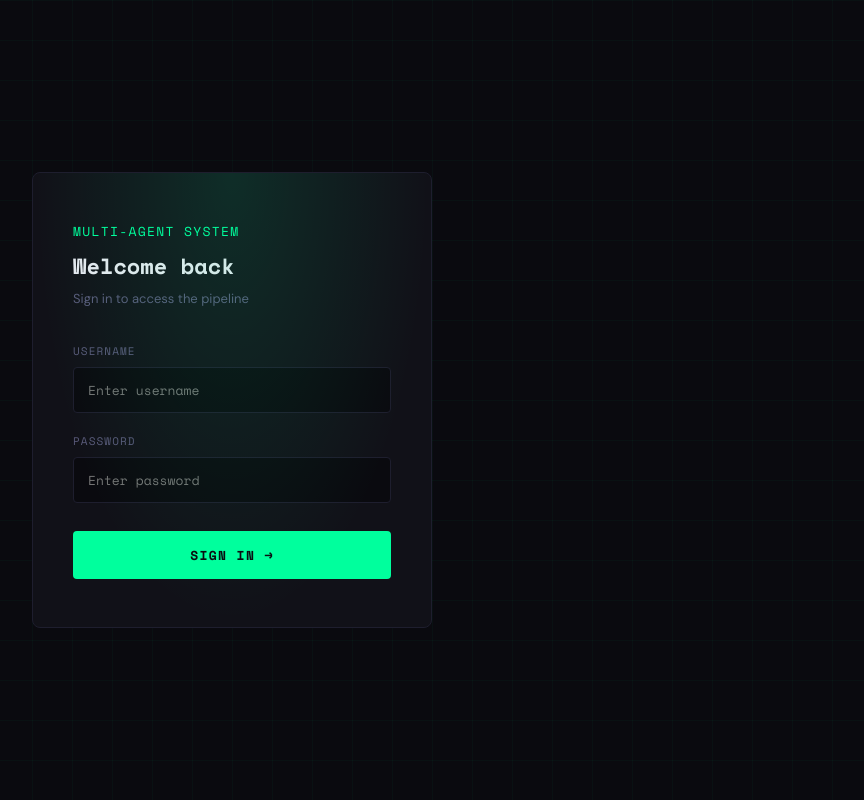
After one commit to Belmont-01/data-janitor-orchestrator, a Flask app: page /login in a window 1280 px wide. The commit adds this page. Shown: the whole page, without its empty margins (408-1272 px from the left). Run offline with Flask 3, Linux system fonts and the light colour scheme.

Commit message:
Add login, OCR support, and deployment config

```diff
--- a/app.py
+++ b/app.py
@@ -1,9 +1,16 @@
 import os
 import json
 import tempfile
-from flask import Flask, request, jsonify, render_template
+from flask import (
+    Flask, request, jsonify, render_template,
+    redirect, url_for, session
+)
+from functools import wraps
 from dotenv import load_dotenv, find_dotenv
-from errors import PipelineError, FileIngestionError, APIError, InvalidOutputError, AgentTimeoutError
+from errors import (
+    PipelineError, FileIngestionError, APIError,
+    InvalidOutputError, AgentTimeoutError
+)
 
 load_dotenv(find_dotenv())
 
@@ -14,7 +21,29 @@ from orchestrator.boss import run_pipeline
 
 app = Flask(__name__)
 
-ALLOWED_EXTENSIONS = {".csv", ".pdf", ".xlsx", ".xls", ".txt"}
+# -------------------------------------------------------------------
+# Security config — all values come from environment variables
+# Never hardcode credentials here
+# -------------------------------------------------------------------
+app.secret_key = os.getenv("SECRET_KEY", "change-this-in-production")
+APP_USERNAME = os.getenv("APP_USERNAME", "admin")
+APP_PASSWORD = os.getenv("APP_PASSWORD", "changeme")
+
+ALLOWED_EXTENSIONS = {".csv", ".pdf", ".xlsx", ".xls", ".txt", ".json"}
+
+
+# -------------------------------------------------------------------
+# Auth helpers
+# -------------------------------------------------------------------
+
+def login_required(f):
+    """Decorator that redirects to login if user is not authenticated."""
+    @wraps(f)
+    def decorated(*args, **kwargs):
+        if not session.get("logged_in"):
+            return redirect(url_for("login"))
+        return f(*args, **kwargs)
+    return decorated
 
 
 def allowed_file(filename: str) -> bool:
@@ -22,12 +51,39 @@ def allowed_file(filename: str) -> bool:
     return ext in ALLOWED_EXTENSIONS
 
 
+# -------------------------------------------------------------------
+# Routes
+# -------------------------------------------------------------------
+
+@app.route("/login", methods=["GET", "POST"])
+def login():
+    error = None
+    if request.method == "POST":
+        username = request.form.get("username", "").strip()
+        password = request.form.get("password", "").strip()
+        if username == APP_USERNAME and password == APP_PASSWORD:
+            session["logged_in"] = True
+            session["username"] = username
+            return redirect(url_for("index"))
+        else:
+            error = "Invalid username or password."
+    return render_template("login.html", error=error)
+
+
+@app.route("/logout")
+def logout():
+    session.clear()
+    return redirect(url_for("login"))
+
+
 @app.route("/")
+@login_required
 def index():
-    return render_template("index.html")
+    return render_template("index.html", username=session.get("username"))
 
 
 @app.route("/upload", methods=["POST"])
+@login_required
 def upload():
     if "file" not in request.files:
         return jsonify({"success": False, "error": "No file provided."}), 400
@@ -41,10 +97,9 @@ def upload():
         ext = os.path.splitext(file.filename)[-1].lower()
         return jsonify({
             "success": False,
-            "error": f"Unsupported file type: '{ext}'. Supported: .csv, .pdf, .xlsx, .txt"
+            "error": f"Unsupported file type: '{ext}'. Supported: .csv, .pdf, .xlsx, .txt, .json"
         }), 400
 
-    # Save uploaded file to a temp location
     suffix = os.path.splitext(file.filename)[-1].lower()
     with tempfile.NamedTemporaryFile(delete=False, suffix=suffix) as tmp:
         file.save(tmp.name)
@@ -55,7 +110,6 @@ def upload():
     try:
         run_pipeline(tmp_path, output_dir)
 
-        # Read outputs
         json_path = os.path.join(output_dir, "output.json")
         report_path = os.path.join(output_dir, "report.md")
 
@@ -90,7 +144,6 @@ def upload():
     except Exception as e:
         return jsonify({"success": False, "error": f"Unexpected error: {e}"}), 500
     finally:
-        # Always clean up the temp file
         if os.path.exists(tmp_path):
             os.remove(tmp_path)
 
@@ -98,4 +151,4 @@ def upload():
 if __name__ == "__main__":
     os.makedirs("data/clean", exist_ok=True)
     os.makedirs("templates", exist_ok=True)
-    app.run(debug=True, port=5000)
+    app.run(debug=False, port=5000)
--- a/requirements.txt
+++ b/requirements.txt
@@ -12,3 +12,6 @@ flask
 
 # Environment
 python-dotenv
+
+# Production server
+gunicorn
--- /dev/null
+++ b/templates/login.html
@@ -0,0 +1,183 @@
+<!DOCTYPE html>
+<html lang="en">
+<head>
+  <meta charset="UTF-8"/>
+  <meta name="viewport" content="width=device-width, initial-scale=1.0"/>
+  <title>Login — Data Janitor & Orchestrator</title>
+  <link href="https://fonts.googleapis.com/css2?family=Space+Mono:wght@400;700&family=DM+Sans:wght@300;400;500&display=swap" rel="stylesheet"/>
+  <style>
+    *, *::before, *::after { box-sizing: border-box; margin: 0; padding: 0; }
+
+    :root {
+      --bg: #0a0a0f;
+      --surface: #111118;
+      --border: #1e1e2e;
+      --accent: #00ff9d;
+      --accent-dim: rgba(0,255,157,0.12);
+      --accent-glow: rgba(0,255,157,0.35);
+      --text: #e8e8f0;
+      --muted: #5a5a7a;
+      --error: #ff4d6d;
+      --mono: 'Space Mono', monospace;
+      --sans: 'DM Sans', sans-serif;
+    }
+
+    body {
+      background: var(--bg);
+      color: var(--text);
+      font-family: var(--sans);
+      min-height: 100vh;
+      display: flex;
+      align-items: center;
+      justify-content: center;
+    }
+
+    body::before {
+      content: '';
+      position: fixed;
+      inset: 0;
+      background-image:
+        linear-gradient(rgba(0,255,157,0.03) 1px, transparent 1px),
+        linear-gradient(90deg, rgba(0,255,157,0.03) 1px, transparent 1px);
+      background-size: 40px 40px;
+      pointer-events: none;
+    }
+
+    .login-card {
+      background: var(--surface);
+      border: 1px solid var(--border);
+      border-radius: 8px;
+      padding: 48px 40px;
+      width: 100%;
+      max-width: 400px;
+      position: relative;
+      z-index: 1;
+      animation: fadeUp 0.5s ease both;
+    }
+
+    .login-card::before {
+      content: '';
+      position: absolute;
+      inset: 0;
+      border-radius: 8px;
+      background: radial-gradient(ellipse at 50% 0%, var(--accent-dim), transparent 70%);
+      pointer-events: none;
+    }
+
+    .logo {
+      font-family: var(--mono);
+      font-size: 13px;
+      color: var(--accent);
+      letter-spacing: 0.1em;
+      text-transform: uppercase;
+      margin-bottom: 8px;
+    }
+
+    h1 {
+      font-family: var(--mono);
+      font-size: 22px;
+      font-weight: 700;
+      margin-bottom: 8px;
+    }
+
+    .subtitle {
+      color: var(--muted);
+      font-size: 13px;
+      margin-bottom: 36px;
+    }
+
+    .field {
+      margin-bottom: 20px;
+    }
+
+    label {
+      display: block;
+      font-family: var(--mono);
+      font-size: 11px;
+      color: var(--muted);
+      letter-spacing: 0.1em;
+      text-transform: uppercase;
+      margin-bottom: 8px;
+    }
+
+    input {
+      width: 100%;
+      padding: 12px 14px;
+      background: var(--bg);
+      border: 1px solid var(--border);
+      border-radius: 4px;
+      color: var(--text);
+      font-family: var(--mono);
+      font-size: 13px;
+      transition: border-color 0.2s, box-shadow 0.2s;
+      outline: none;
+    }
+
+    input:focus {
+      border-color: var(--accent);
+      box-shadow: 0 0 12px var(--accent-glow);
+    }
+
+    .error-msg {
+      background: rgba(255,77,109,0.08);
+      border: 1px solid var(--error);
+      border-radius: 4px;
+      padding: 10px 14px;
+      font-family: var(--mono);
+      font-size: 12px;
+      color: var(--error);
+      margin-bottom: 20px;
+    }
+
+    .login-btn {
+      width: 100%;
+      padding: 14px;
+      background: var(--accent);
+      color: var(--bg);
+      border: none;
+      border-radius: 4px;
+      font-family: var(--mono);
+      font-size: 13px;
+      font-weight: 700;
+      letter-spacing: 0.1em;
+      text-transform: uppercase;
+      cursor: pointer;
+      transition: all 0.2s;
+      margin-top: 8px;
+    }
+
+    .login-btn:hover {
+      box-shadow: 0 0 24px var(--accent-glow);
+      transform: translateY(-1px);
+    }
+
+    @keyframes fadeUp {
+      from { opacity: 0; transform: translateY(16px); }
+      to   { opacity: 1; transform: translateY(0); }
+    }
+  </style>
+</head>
+<body>
+  <div class="login-card">
+    <div class="logo">Multi-Agent System</div>
+    <h1>Welcome back</h1>
+    <p class="subtitle">Sign in to access the pipeline</p>
+
+    {% if error %}
+      <div class="error-msg">❌ {{ error }}</div>
+    {% endif %}
+
+    <form method="POST" action="/login">
+      <div class="field">
+        <label for="username">Username</label>
+        <input type="text" id="username" name="username" placeholder="Enter username" autocomplete="username" required/>
+      </div>
+      <div class="field">
+        <label for="password">Password</label>
+        <input type="password" id="password" name="password" placeholder="Enter password" autocomplete="current-password" required/>
+      </div>
+      <button type="submit" class="login-btn">Sign In →</button>
+    </form>
+  </div>
+</body>
+</html>
```
Also changed, not shown: agents/janitor.py (+119 -33 lines), gunicorn.conf.py (added, +18 -0 lines), render.yaml (added, +18 -0 lines), templates/index.html (+65 -5 lines).
